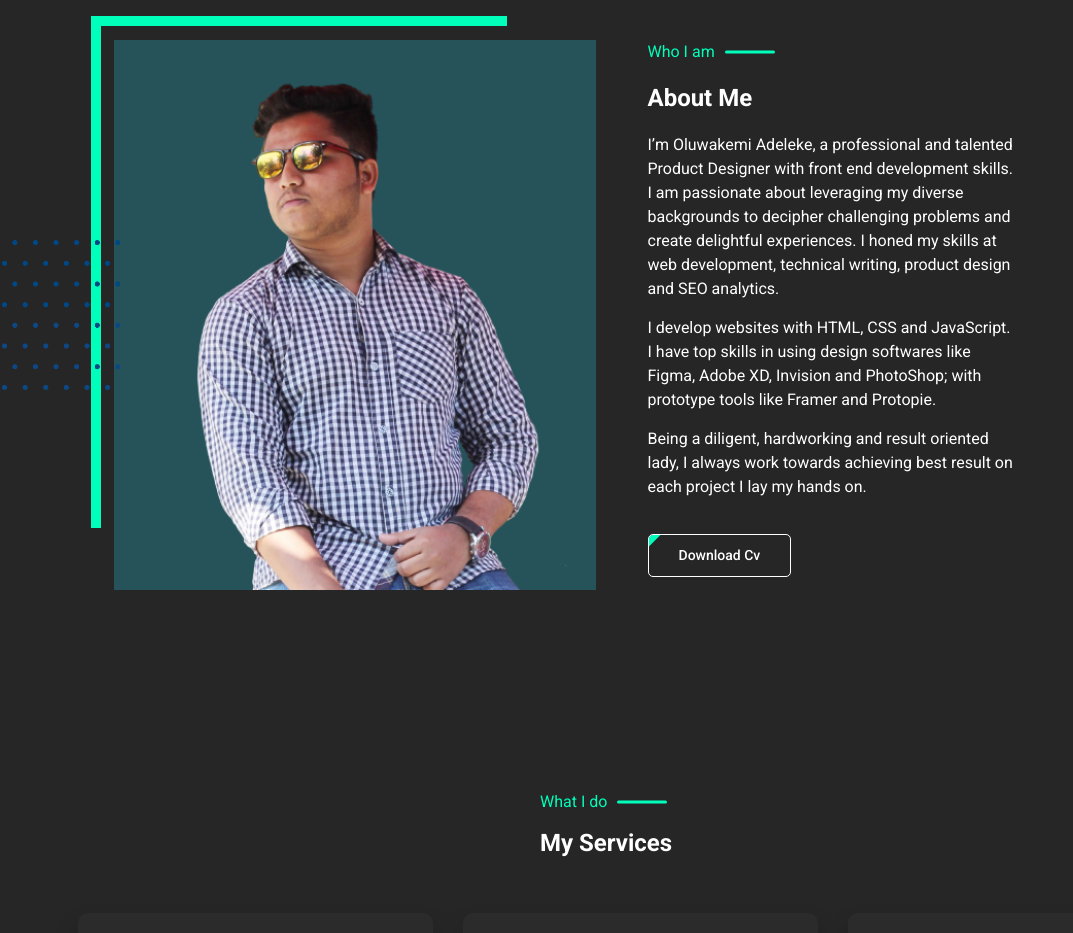
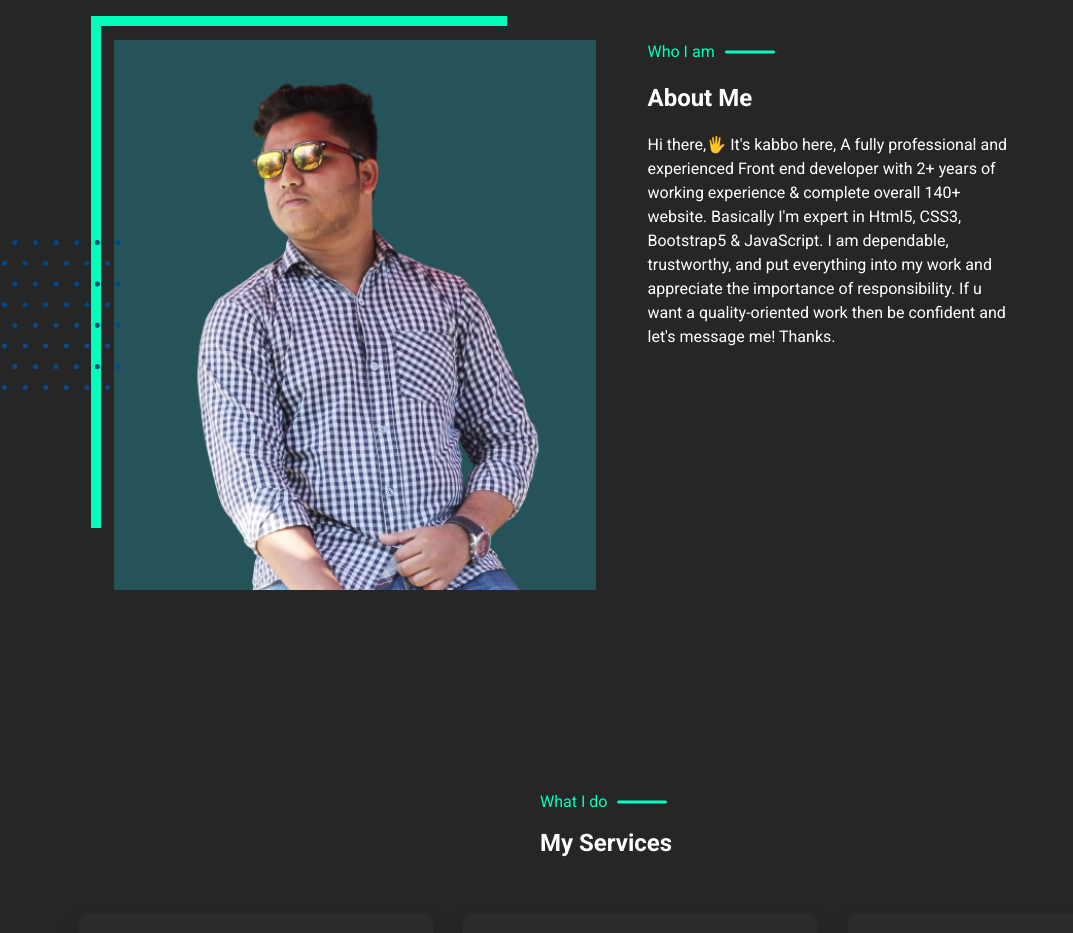
Before and after one commit to kabbo812/kem-Project, a plain HTML site: page index.html in a window 1280 px wide. Shown: the part 860-1793 px from the top of the page, without its empty margins (0-1073 px from the left). Drawn offline with Linux system fonts and the light colour scheme.

Commit message:
Added About Text

```diff
--- a/index.html
+++ b/index.html
@@ -113,10 +113,10 @@
                     <div class="right-about">
                         <span class="intro">Who I am</span>
                         <h2>About Me</h2>
-                        <p>I’m Oluwakemi Adeleke, a professional and talented Product Designer with front end development skills. I am passionate about leveraging my diverse backgrounds to decipher challenging problems and create delightful experiences. I honed my skills at web development, technical writing, product design and SEO analytics. </p>
-                        <p>I develop websites with HTML, CSS and JavaScript. I have top skills in using design softwares like Figma, Adobe XD, Invision and PhotoShop; with prototype tools like Framer and Protopie. </p>
+                        <p>Hi there,🖐️ It's kabbo here, A fully professional and experienced Front end developer with 2+ years of working experience & complete overall 140+ website. Basically I'm expert in Html5, CSS3, Bootstrap5 & JavaScript. I am dependable, trustworthy, and put everything into my work and appreciate the importance of responsibility. If u want a quality-oriented work then be confident and let's message me! Thanks.</p>
+                        <!-- <p>I develop websites with HTML, CSS and JavaScript. I have top skills in using design softwares like Figma, Adobe XD, Invision and PhotoShop; with prototype tools like Framer and Protopie. </p>
                         <p>Being a diligent, hardworking and result oriented lady, I always work towards achieving best result on each project I lay my hands on. </p>
-                        <a class="btn-1" href="#">download cv</a>
+                        <a class="btn-1" href="#">download cv</a> -->
                     </div>
                 </div>
             </div>
```
